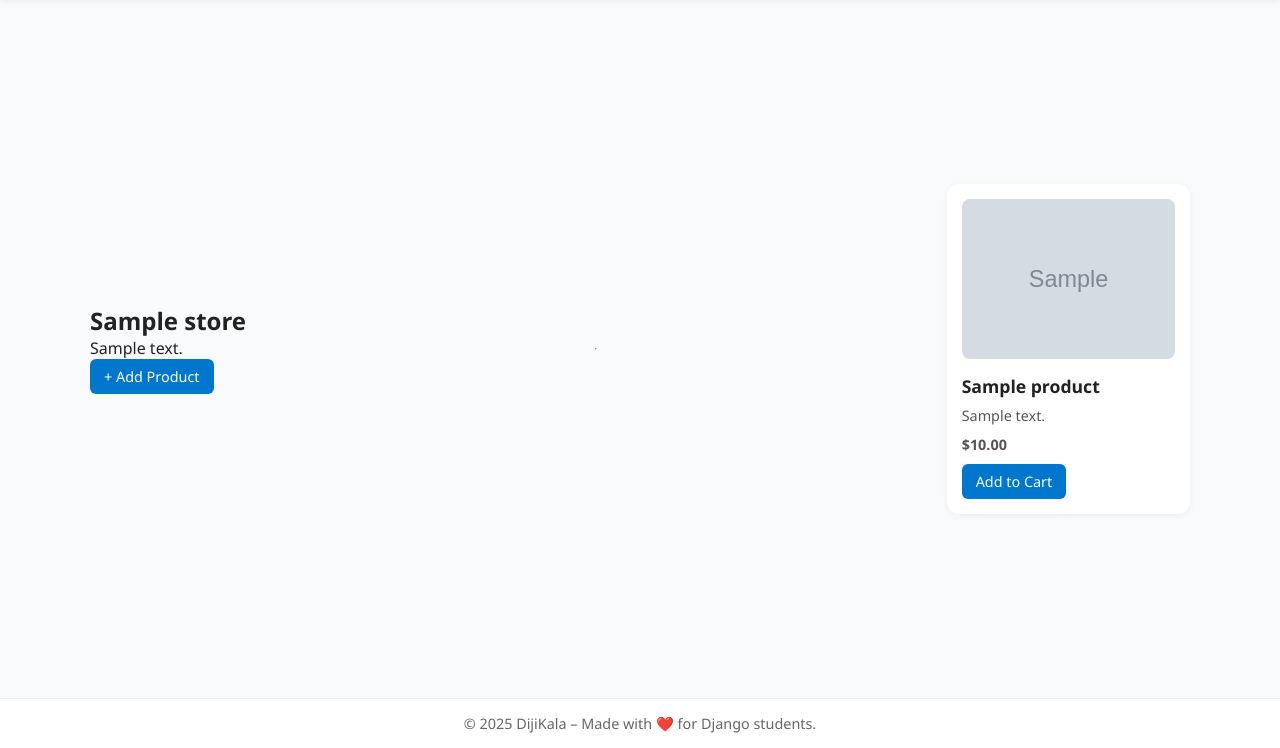
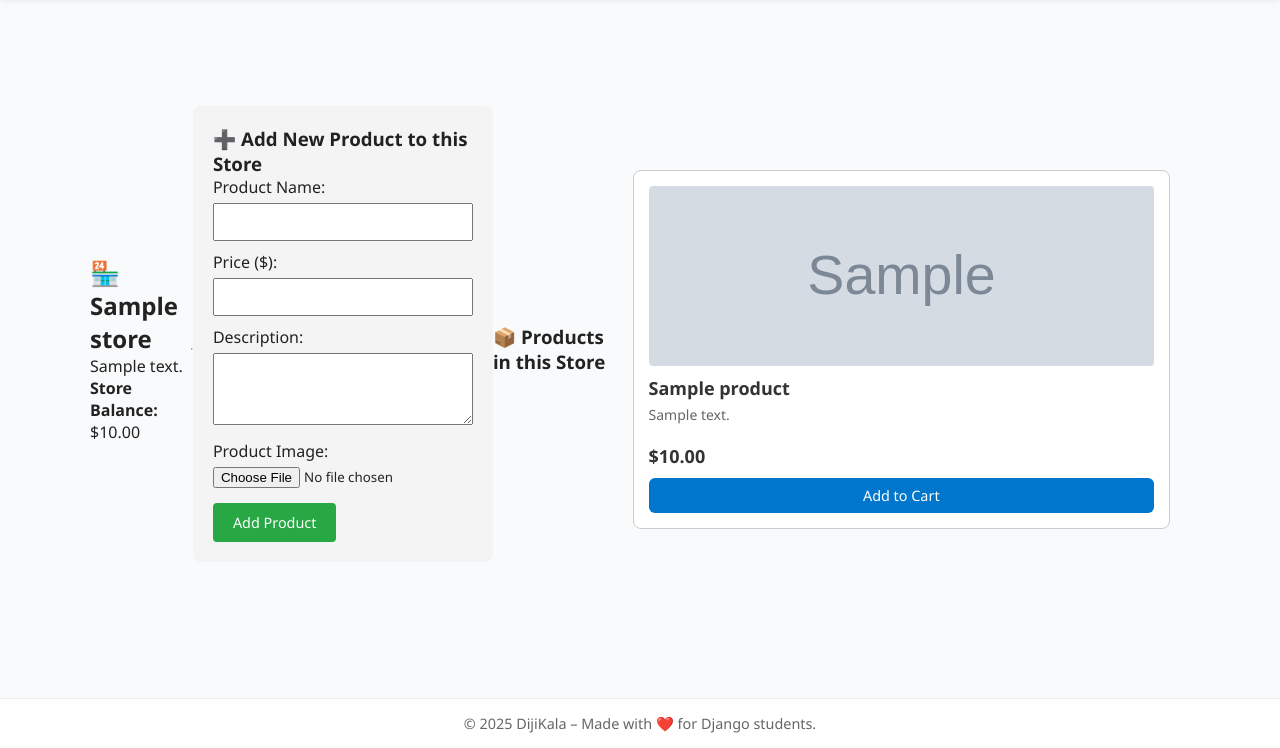
Before and after one commit to ZahraAghaeii/DijiKala, a Django app: page /stores/1/ in a window 1280 px wide. Shown: the part 52-800 px from the top of the page. Run offline with Django 5.2, Linux system fonts and the light colour scheme; a user stored in the database is signed in; tables that the repository leaves empty hold one stand-in row (values such as "Sample post"); grey boxes marked "Sample" are stand-in pictures.

Commit message:
feat: complete store balance, media upload, and horizontal UI layout

```diff
--- a/DijiKala/settings.py
+++ b/DijiKala/settings.py
@@ -124,3 +124,5 @@ import os
 STATICFILES_DIRS = [
     BASE_DIR / 'static',
 ]
+MEDIA_URL = '/media/'
+MEDIA_ROOT = BASE_DIR / 'media'
--- a/DijiKala/urls.py
+++ b/DijiKala/urls.py
@@ -1,12 +1,14 @@
 from django.contrib import admin
 from django.urls import path
 from django.contrib.auth import views as auth_views
+from django.conf import settings  # اضافه شد
+from django.conf.urls.static import static  # اضافه شد
 from marketplace.views import (
     home_view, stores_view, store_detail_view,
     seller_panel_view, customer_panel_view, cart_view, payment_view,
     login_view, logout_view, signup_view, create_store_view, add_product_view,
     add_to_cart_view, remove_from_cart_view, checkout_view,
-    order_history_view  # این همون تابعی هست که دوستت جدیداً اضافه کرده
+    order_history_view
 )
 
 urlpatterns = [
@@ -20,12 +22,12 @@ urlpatterns = [
     path('cart/add/<int:product_id>/', add_to_cart_view, name='add_to_cart'),
     path('cart/remove/<int:item_id>/', remove_from_cart_view, name='remove_from_cart'),
 
-    # بخش پرداخت و چک‌اوت تو
+    # بخش پرداخت و چک‌اوت
     path('cart/checkout/', checkout_view, name='process_checkout'),
     path('payment/', checkout_view, name='checkout'),
     path('payment/process/', payment_view, name='payment'),
 
-    # آدرسی که دوستت برای تاریخچه سفارشات ساخته
+    # تاریخچه سفارشات
     path('customer/orders/', order_history_view, name='order_history'),
 
     path('signup/', signup_view, name='signup'),
@@ -34,3 +36,7 @@ urlpatterns = [
     path('login/', auth_views.LoginView.as_view(template_name='registration/login.html'), name='login'),
     path('logout/', auth_views.LogoutView.as_view(next_page='/'), name='logout'),
 ]
+
+# اضافه کردن جادوی نمایش عکس‌ها در انتهای فایل urls.py اصلی شما
+if settings.DEBUG:
+    urlpatterns += static(settings.MEDIA_URL, document_root=settings.MEDIA_ROOT)
--- a/marketplace/models.py
+++ b/marketplace/models.py
@@ -22,6 +22,7 @@ class Store(models.Model):
     name = models.CharField(max_length=255)
     owner = models.ForeignKey(SellerProfile, on_delete=models.CASCADE)
     description = models.TextField(blank=True, null=True)
+    balance = models.DecimalField(max_digits=10, decimal_places=2, default=0.00)
 
     def __str__(self):
         return self.name
--- a/marketplace/views.py
+++ b/marketplace/views.py
@@ -213,6 +213,7 @@ def checkout_view(request):
         order = Order.objects.create(customer=customer, total_amount=total_price)
 
         # ۳. ثبت تک‌تک آیتم‌ها در تاریخچه سفارشات
+        # ۳. ثبت تک‌تک آیتم‌ها در تاریخچه سفارشات
         for item in cart_items:
             OrderItem.objects.create(
                 order=order,
@@ -220,6 +221,11 @@ def checkout_view(request):
                 quantity=item.quantity,
                 price=item.product.price
             )
+
+            # منطق جدید: اضافه کردن پول به موجودی فروشگاه
+            store = item.product.store
+            store.balance += (item.product.price * item.quantity)
+            store.save()
 
         cart_items.delete() # خالی کردن سبد خرید
 
--- a/templates/store_detail.html
+++ b/templates/store_detail.html
@@ -4,36 +4,80 @@
 
 {% block content %}
 <div class="store-header">
-    <h2>{{ store.name }}</h2>
+    <h2>🏪 {{ store.name }}</h2>
     <p>{{ store.description }}</p>
-
-    {% if user == store.owner.user %}
-        <a href="{% url 'add_product' store.id %}" class="btn">+ Add Product</a>
-    {% endif %}
+    <p><strong>Store Balance:</strong> ${{ store.balance }}</p>
 </div>
 
 <hr>
 
-<div class="card-grid">
+<!-- بخش افزودن محصول جدید -->
+{% if user.is_authenticated and store.owner.user == user %}
+    <div class="add-product-section" style="background: #f4f4f4; padding: 20px; border-radius: 8px; margin-bottom: 30px;">
+        <h3>➕ Add New Product to this Store</h3>
+        <form method="post" enctype="multipart/form-data" action="{% url 'add_product' store.id %}">
+            {% csrf_token %}
+            <div style="margin-bottom: 10px;">
+                <label>Product Name:</label><br>
+                <input type="text" name="name" required style="width: 100%; padding: 8px; margin-top: 5px;">
+            </div>
+            <div style="margin-bottom: 10px;">
+                <label>Price ($):</label><br>
+                <input type="number" step="0.01" name="price" required style="width: 100%; padding: 8px; margin-top: 5px;">
+            </div>
+            <div style="margin-bottom: 10px;">
+                <label>Description:</label><br>
+                <textarea name="description" rows="3" style="width: 100%; padding: 8px; margin-top: 5px;"></textarea>
+            </div>
+            <div style="margin-bottom: 15px;">
+                <label>Product Image:</label><br>
+                <input type="file" name="image" accept="image/*" style="margin-top: 5px;">
+            </div>
+            <button type="submit" class="btn" style="padding: 10px 20px; background-color: #28a745; color: white; border: none; border-radius: 4px; cursor: pointer;">Add Product</button>
+        </form>
+    </div>
+{% endif %}
+
+<h3>📦 Products in this Store</h3>
+
+<!-- استفاده از ساختار جدول برای اجبار به چیدمان افقی -->
+<table style="width: 100%; border-collapse: separate; border-spacing: 20px; table-layout: fixed;">
+    <tr>
     {% for product in products %}
-        <div class="card">
+        <!-- هر محصول در یک سلول قرار می‌گیرد تا قطعاً افقی نمایش داده شوند -->
+        <td style="border: 1px solid #ccc; padding: 15px; border-radius: 8px; background: white; vertical-align: top; width: 25%; box-sizing: border-box;">
+            <div style="display: flex; flex-direction: column; height: 100%; justify-content: space-between;">
+                <div>
                     {% if product.image %}
-                <img src="{{ product.image.url }}" alt="{{ product.name }}">
+                        <img src="/media/{{ product.image }}" alt="{{ product.name }}" style="width: 100%; height: 180px; object-fit: cover; border-radius: 4px; display: block; margin-bottom: 10px;">
                     {% else %}
-                <img src="{% static 'images/default_product.jpg' %}" alt="No image">
+                        <img src="{% static 'images/default_product.jpg' %}" alt="No image" style="width: 100%; height: 180px; object-fit: cover; border-radius: 4px; display: block; margin-bottom: 10px;">
                     {% endif %}
-            <h3>{{ product.name }}</h3>
-            <p>{{ product.description|truncatewords:12 }}</p>
-            <p><strong>${{ product.price }}</strong></p>
 
+                    <h3 style="margin: 10px 0 5px 0; font-size: 18px; color: #333;">{{ product.name }}</h3>
+                    <p style="color: #666; font-size: 14px; margin-bottom: 10px;">{{ product.description|truncatewords:12 }}</p>
+                </div>
+
+                <div style="margin-top: auto; padding-top: 10px;">
+                    <p style="font-size: 18px; margin-bottom: 10px; color: #333;"><strong>${{ product.price }}</strong></p>
                     {% if user.is_authenticated %}
-                <a href="{% url 'add_to_cart' product.id %}" class="btn">Add to Cart</a>
+                        <a href="{% url 'add_to_cart' product.id %}" class="btn" style="display: block; text-align: center; text-decoration: none; width: 100%; box-sizing: border-box;">Add to Cart</a>
                     {% else %}
-                <p><a href="{% url 'login' %}">Login to Buy</a></p>
+                        <p style="text-align: center;"><a href="{% url 'login' %}">Login to Buy</a></p>
                     {% endif %}
                 </div>
+            </div>
+        </td>
+
+        <!-- قانون جدول: بعد از هر ۴ محصول، ردیف را می‌شکنیم و به سطر بعدی می‌رویم -->
+        {% if forloop.counter|divisibleby:4 and not forloop.last %}
+            </tr><tr>
+        {% endif %}
+
     {% empty %}
-        <p>No products in this store yet.</p>
+        <td style="border: none;">No products in this store yet.</td>
     {% endfor %}
-</div>
+    </tr>
+</table>
+
 {% endblock %}
```
Also changed, not shown: templates/home.html (+30 -13 lines), templates/seller_panel.html (+12 -6 lines), marketplace/migrations/0002_store_balance.py (added), media/products/FIRST_11G-787_WHT-VORNG_01.webp (added), media/products/IMG_9168.jpg (added), media/products/OFF_GRID_SOFTMOTION_STRAIGHT_LEG_BOTTOMS_WARMSAND_260401_PDP_1440x1800_01_380x2x.webp (added), media/products/images.jpg (added), media/products/images_1.jpg (added), media/products/images_2.jpg (added), media/products/s7-AI285A10591003_alternate10.avif (added), media/products/shopping_1.webp (added), products/IMG_9168.jpg (added). Lines whose indentation alone changed are shown as unchanged.
